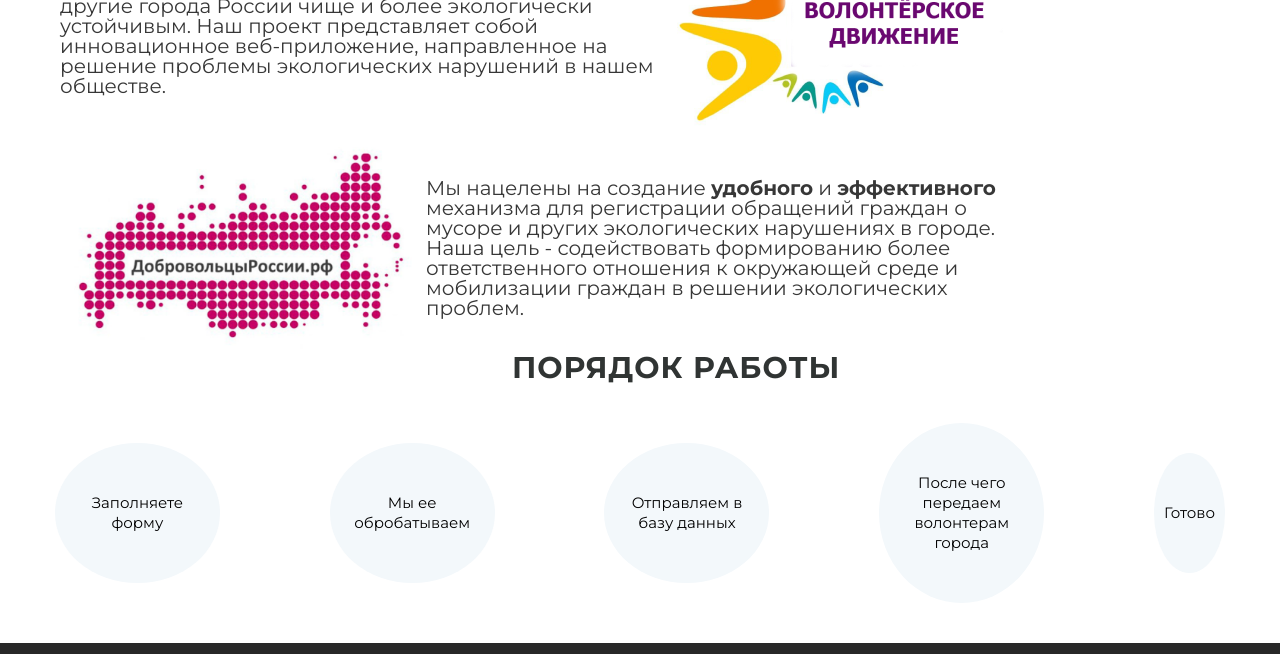
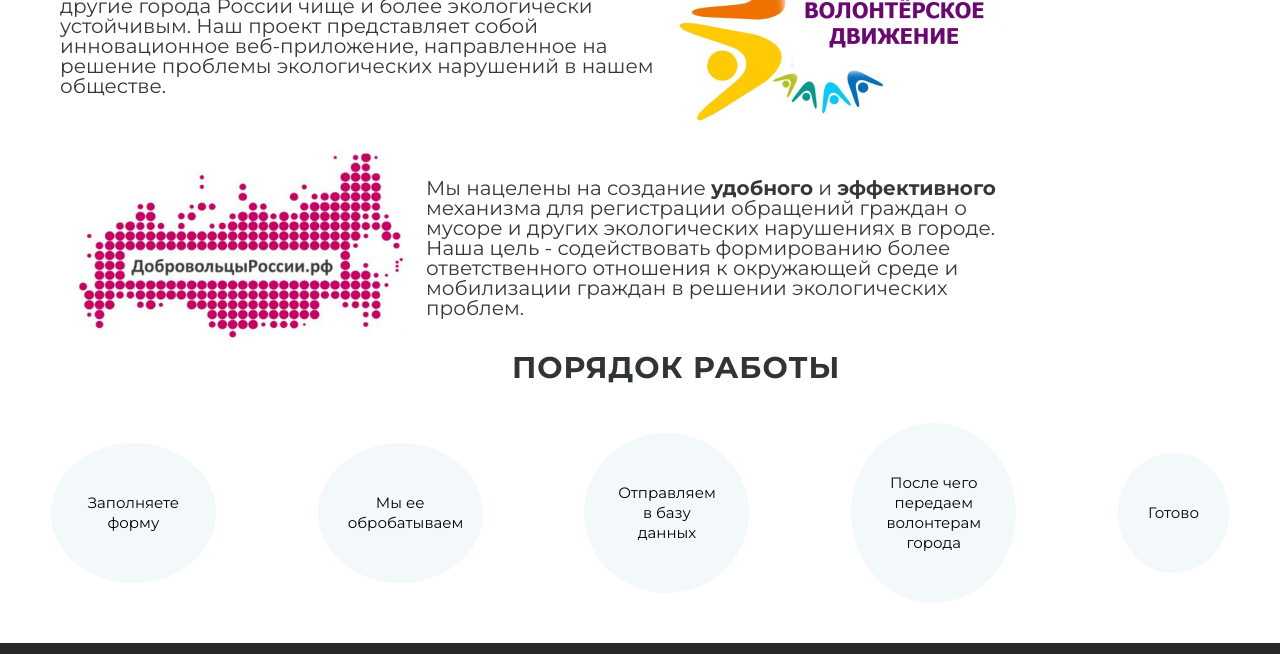
Before and after one commit to ZeroB1t/Clean.City, a plain HTML site: page index.html in a window 1280 px wide. Shown: the part 762-1416 px from the top of the page. Drawn offline with Linux system fonts and the light colour scheme.

Commit message:
изменил падинг

```diff
--- a/css/index.css
+++ b/css/index.css
@@ -172,7 +172,7 @@ body{
     margin: 40px;
     max-width: 165px;
     background-color: #F3F8FB;;
-    padding: 50px 10px;
+    padding: 50px 30px;
     border-radius: 100%;
     text-align: center;
     text-decoration: none;
```
